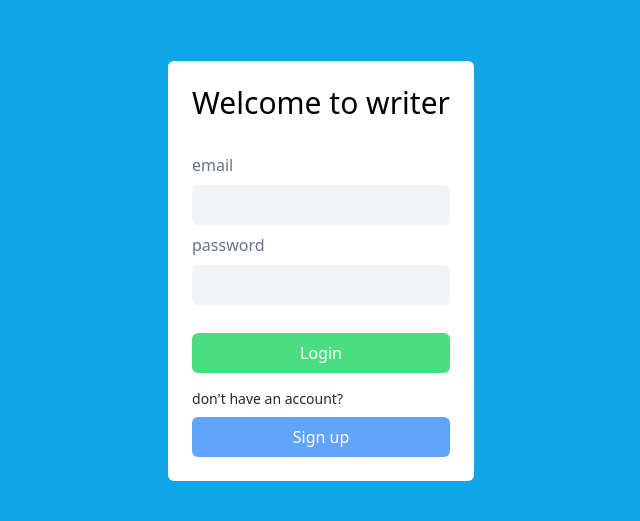
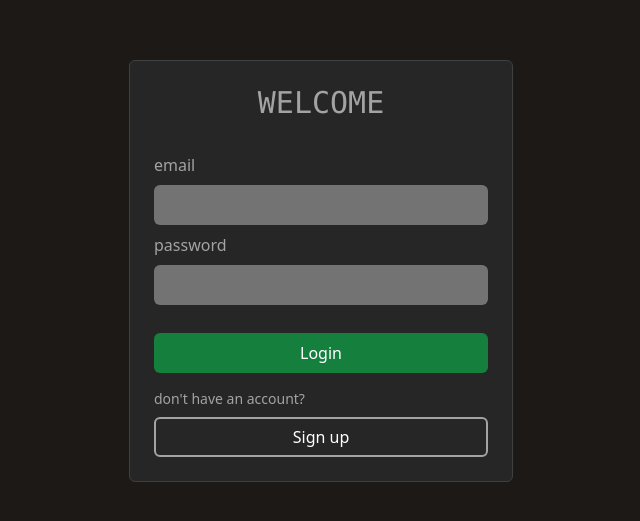
Before and after one commit to Sinna-Shan/blog-post-demo, a Vue app in the folder client/: page /login in a window 1280 px wide. Shown: the part 129-650 px from the top of the page, without its empty margins (319-959 px from the left). Built offline with nearby package versions, Linux system fonts and the light colour scheme.

Commit message:
sign up and log in page styles
Changes to be committed:
	modified:   client/src/views/LoginView.vue
	modified:   client/src/views/SignupView.vue

```diff
--- a/client/src/views/LoginView.vue
+++ b/client/src/views/LoginView.vue
@@ -43,35 +43,35 @@ const handleSubmit = async () => {
 </script>
 
 <template>
-  <main class="w-screen h-screen bg-sky-500 flex items-center justify-center">
-    <div class="bg-white rounded-md p-6 flex flex-col gap-y-2">
-      <h1 class="text-3xl mb-6 text-center">Welcome to writer</h1>
+  <main class="w-screen h-screen bg-stone-900 flex items-center justify-center">
+    <div class="bg-neutral-800 border border-neutral-700 w-[30%] text-stone-800 rounded-md p-6 flex flex-col gap-y-2">
+      <h1 class="text-3xl mb-6 text-neutral-400 text-center font-mono uppercase">Welcome</h1>
       <form @submit.prevent="handleSubmit" class="flex flex-col gap-2">
-        <label for="email" class="text-base text-slate-500"> email</label>
+        <label for="email" class="text-base text-neutral-400"> email</label>
         <input
           type="email"
           v-model="email"
           name="email"
           id="email"
-          class="bg-gray-100 rounded-md h-10 pl-2"
+          class="bg-neutral-500 text-neutral-300 rounded-md h-10 pl-2"
         />
-        <p class="text-red-600 text-sm" v-if="emailNotEmpty === false">*email is required.</p>
+        <p class="text-yellow-700" v-if="emailNotEmpty === false">*email is required.</p>
 
-        <label for="password" class="text-base text-slate-500"> password</label>
+        <label for="password" class="text-base text-neutral-400"> password</label>
         <input
           type="password"
           v-model="password"
           name="password"
           id="password"
-          class="bg-gray-100 rounded-md h-10 pl-2"
+          class="bg-neutral-500 text-neutral-300 rounded-md h-10 pl-2"
         />
-        <p class="text-red-600 text-sm" v-if="passwordNotEmpty === false">*password is required.</p>
+        <p class="text-yellow-700" v-if="passwordNotEmpty === false">*password is required.</p>
 
-        <button class="bg-green-400 text-white h-10 rounded-md mt-5" type="submit">Login</button>
+        <button class="bg-green-700 text-white h-10 rounded-md mt-5" type="submit">Login</button>
       </form>
-      <p class="text-gray-800 text-sm mt-2">don't have an account?</p>
+      <p class="text-neutral-400 text-sm mt-2">don't have an account?</p>
 
-      <RouterLink class="bg-blue-400 text-white h-10 rounded-md flex items-center justify-center" to="/signup">Sign up</RouterLink>
+      <RouterLink class="bg-transparent border-2 border-neutral-400 text-white h-10 rounded-md flex items-center justify-center" to="/signup">Sign up</RouterLink>
     </div>
   </main>
 </template>
--- a/client/src/views/SignupView.vue
+++ b/client/src/views/SignupView.vue
@@ -43,35 +43,35 @@ const handleSubmit = async () => {
 </script>
 
 <template>
-  <main class="w-screen h-screen bg-sky-500 flex items-center justify-center">
-    <div class="bg-white rounded-md p-6 flex flex-col gap-y-2">
-      <h1 class="text-3xl mb-6 text-center">Sign up to Writter</h1>
+  <main class="w-screen h-screen bg-stone-900 flex items-center justify-center">
+    <div class="bg-neutral-800 border border-neutral-700 w-[30%] rounded-md p-6 flex flex-col gap-y-2">
+      <h1 class="text-3xl mb-6 text-center text-neutral-400 font-mono uppercase font-bold">Sign up</h1>
       <form @submit.prevent="handleSubmit" class="flex flex-col gap-2">
-        <label for="email" class="text-base text-slate-500"> email</label>
+        <label for="email" class="text-base text-neutral-400"> email</label>
         <input
           type="email"
           v-model="email"
           name="email"
           id="email"
-          class="bg-gray-100 rounded-md h-10 pl-2"
+          class="bg-neutral-500 text-neutral-300 rounded-md h-10 pl-2"
         />
-        <p class="text-red-600 text-sm" v-if="emailNotEmpty === false">*email is required.</p>
+        <p class="text-yellow-700" v-if="emailNotEmpty === false">*email is required.</p>
 
-        <label for="password" class="text-base text-slate-500"> password</label>
+        <label for="password" class="text-base text-neutral-400"> password</label>
         <input
           type="password"
           v-model="password"
           name="password"
           id="password"
-          class="bg-gray-100 rounded-md h-10 pl-2"
+          class="bg-neutral-500 text-neutral-300 rounded-md h-10 pl-2"
         />
-        <p class="text-red-600 text-sm" v-if="passwordNotEmpty === false">*password is required.</p>
+        <p class="text-yellow-700" v-if="passwordNotEmpty === false">*password is required.</p>
 
-        <button class="bg-green-400 text-white h-10 rounded-md mt-5" type="submit">Sign up</button>
+        <button class="bg-green-700 text-white h-10 rounded-md mt-5" type="submit">Sign up</button>
       </form>
-      <p class="text-gray-800 text-sm mt-2">already have an account?</p>
+      <p class="text-neutral-400 text-sm mt-2">already have an account?</p>
 
-      <RouterLink class="bg-blue-400 text-white h-10 rounded-md flex items-center justify-center" to="/login">Log in</RouterLink>
+      <RouterLink class="bg-transparent border-2 border-neutral-400 text-white h-10 rounded-md flex items-center justify-center" to="/login">Log in</RouterLink>
     </div>
   </main>
 </template>
```
